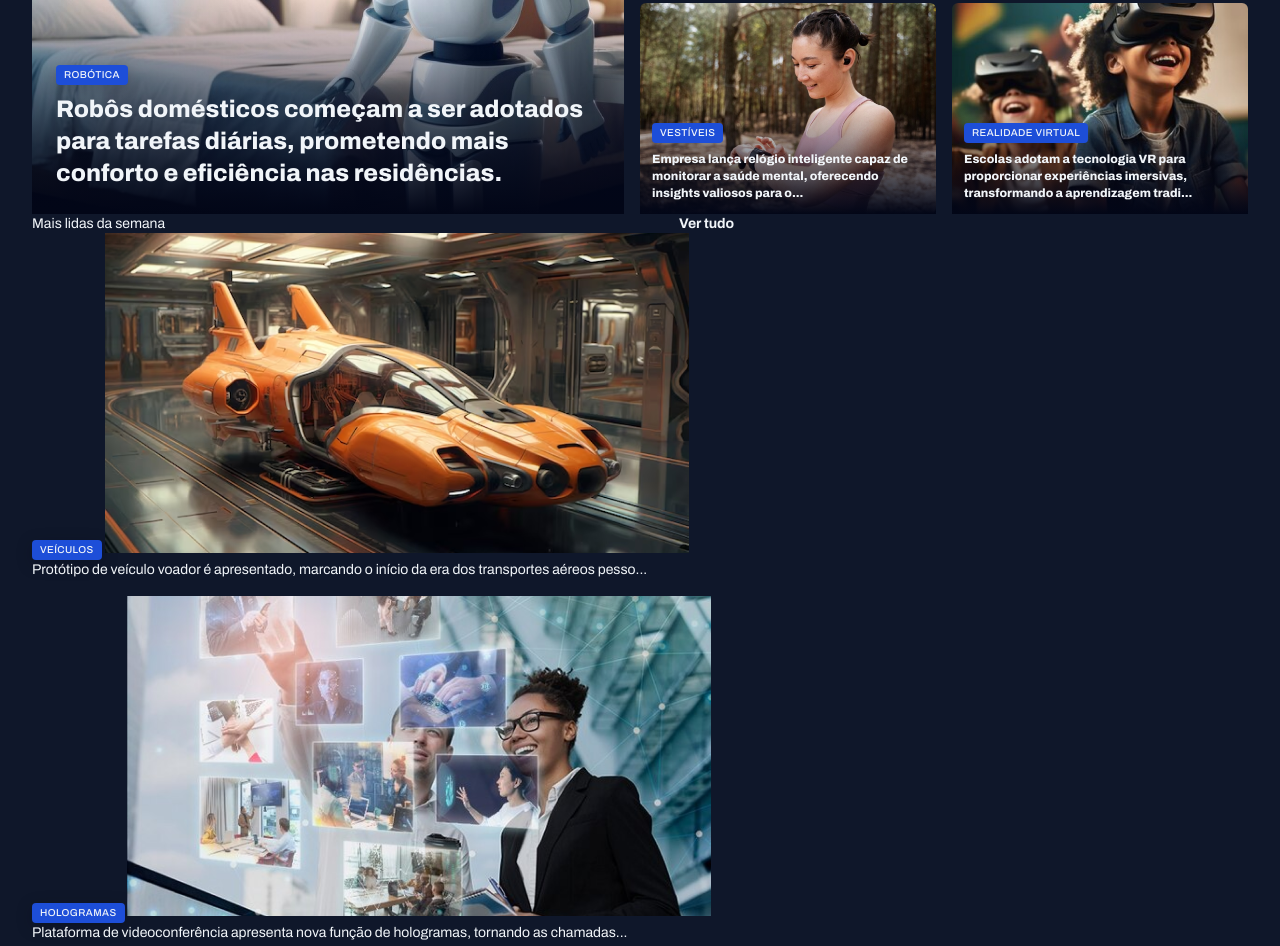
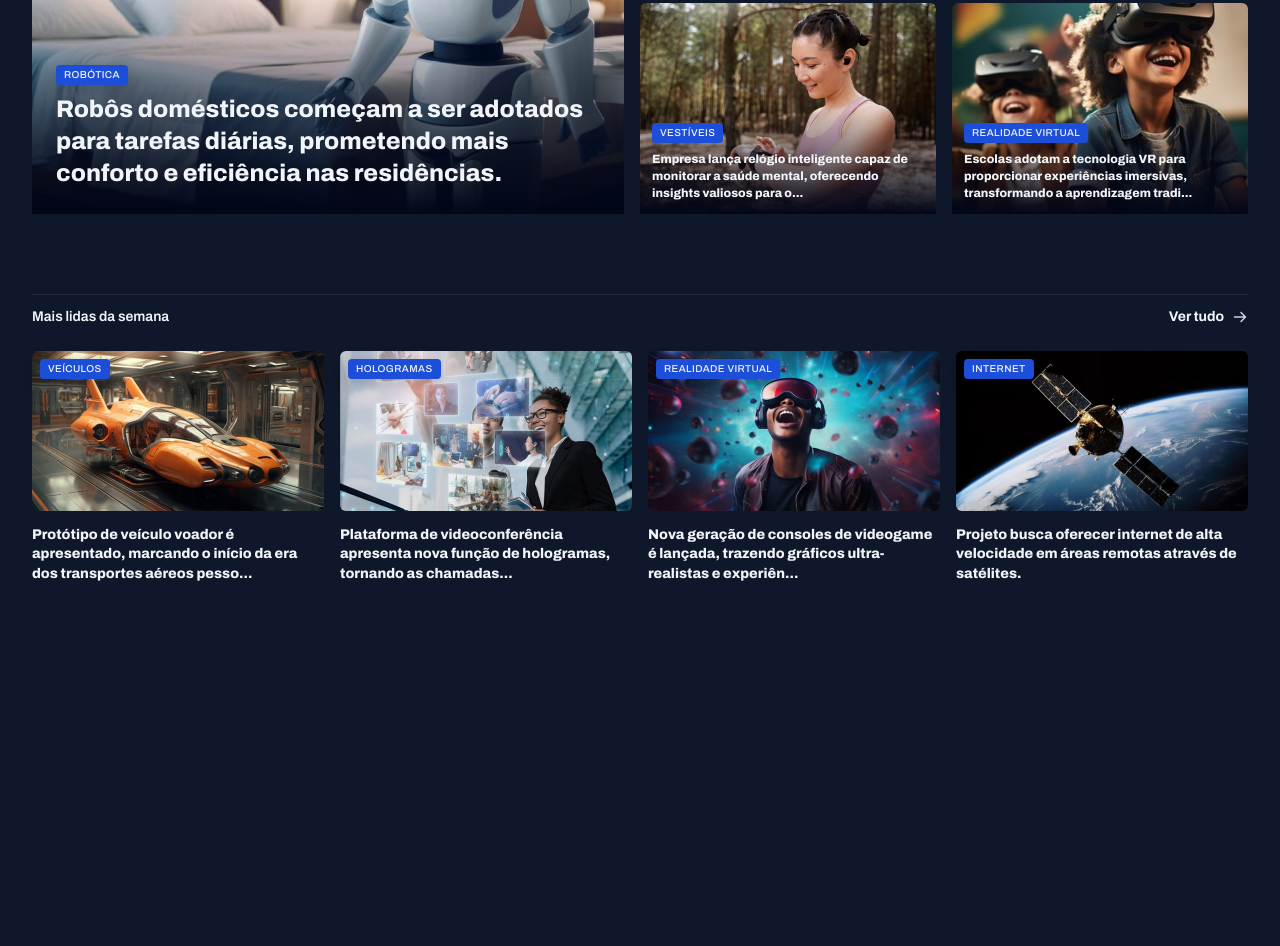
Before and after one commit to zaac-dev/Portal-noticias, a plain HTML site: page index.html in a window 1280 px wide. Shown: the part 434-1380 px from the top of the page. After the commit the page ends 1018 px from the top, so only its background shows below. Drawn offline with Linux system fonts and the light colour scheme.

Commit message:
Estilos na sessao mais lidas

```diff
--- a/index.html
+++ b/index.html
@@ -125,6 +125,7 @@
                 <h3>Mais lidas da semana </h3>
                 <a href="#" class="grid grid-flow-col">
                     <strong>Ver tudo</strong>
+                    <span></span>
                 </a>
             </header>
 
--- a/styles/global.css
+++ b/styles/global.css
@@ -55,6 +55,7 @@ img {
 
 main {
     margin-top: 40px;
+    gap: 80px;
 }
 
 .content-tag {
--- a/styles/sections.css
+++ b/styles/sections.css
@@ -1,3 +1,25 @@
+section header {
+    border-top: 1px solid var(--stroke-color);
+    padding-block: 12px 24px;
+    font: var(--text-span);
+
+    a {
+        justify-self: end;
+        align-items: center;
+        gap: 8px;
+
+        span{
+            background-image: url("../assets/icons/ArrowRight.svg");
+            width: 16px;
+            height: 16px;
+        }
+
+        &:hover span{
+            background-image: url("../assets/icons/ArrowRight-hover.svg");
+        }
+    }
+}
+
 #featured {
     img {
 
@@ -33,3 +55,30 @@
         }
     }
 }
+
+#weekly {
+
+
+    &>div {
+        grid-template-columns: repeat(4, 292px);
+    }
+
+    img {
+        border-radius: 6px;
+        height: 160px;
+    }
+
+    figure {
+        position: relative;
+        .content-tag {
+            position: absolute;
+            top: 8px;
+            left: 8px;
+        }
+
+        p {
+            margin-top: 8px;
+            font-weight: 800;
+        }
+    }
+}
```
